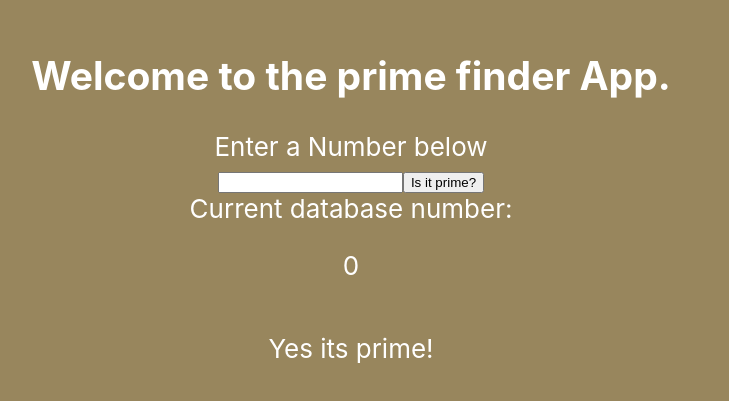
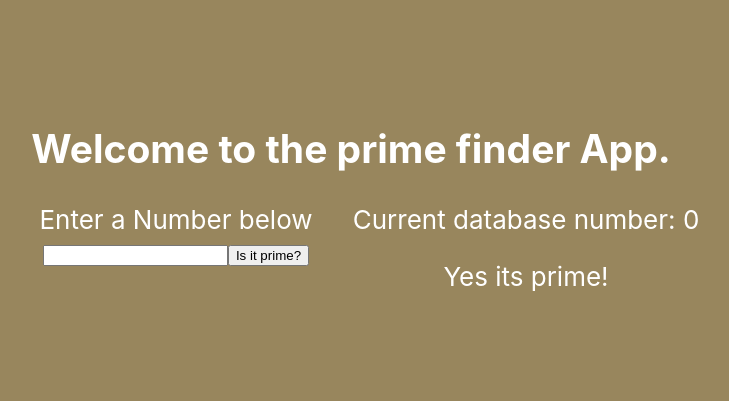
Before and after one commit to ChristopherHowe/prime-finder, a React (Create React App) app in the folder prime-app/: page / in a window 1280 px wide. Shown: the part 195-596 px from the top of the page, without its empty margins (289-1018 px from the left). Built offline with nearby package versions, Linux system fonts and the light colour scheme; no server answers.

Commit message:
styling changes

```diff
--- a/prime-app/public/index.html
+++ b/prime-app/public/index.html
@@ -2,7 +2,6 @@
 <html lang="en">
   <head>
     <meta charset="utf-8" />
-    <link rel="icon" href="%PUBLIC_URL%/favicon.ico" />
     <meta name="viewport" content="width=device-width, initial-scale=1" />
     <meta name="theme-color" content="#000000" />
     <meta
@@ -10,34 +9,13 @@
       content="Web site created using create-react-app"
     />
     <link rel="apple-touch-icon" href="%PUBLIC_URL%/logo192.png" />
-    <!--
-      manifest.json provides metadata used when your web app is installed on a
-      user's mobile device or desktop. See https://developers.google.com/web/fundamentals/web-app-manifest/
-    -->
+
     <link rel="manifest" href="%PUBLIC_URL%/manifest.json" />
-    <!--
-      Notice the use of %PUBLIC_URL% in the tags above.
-      It will be replaced with the URL of the `public` folder during the build.
-      Only files inside the `public` folder can be referenced from the HTML.
 
-      Unlike "/favicon.ico" or "favicon.ico", "%PUBLIC_URL%/favicon.ico" will
-      work correctly both with client-side routing and a non-root public URL.
-      Learn how to configure a non-root public URL by running `npm run build`.
-    -->
-    <title>React App</title>
+    <title>Prime App</title>
   </head>
   <body>
     <noscript>You need to enable JavaScript to run this app.</noscript>
     <div id="root"></div>
-    <!--
-      This HTML file is a template.
-      If you open it directly in the browser, you will see an empty page.
-
-      You can add webfonts, meta tags, or analytics to this file.
-      The build step will place the bundled scripts into the <body> tag.
-
-      To begin the development, run `npm start` or `yarn start`.
-      To create a production bundle, use `npm run build` or `yarn build`.
-    -->
   </body>
 </html>
--- a/prime-app/src/App.css
+++ b/prime-app/src/App.css
@@ -16,3 +16,12 @@
 .App-link {
   color: #61dafb;
 }
+
+.interface {
+    min-width: 700px;
+    display: flex;
+}
+
+.element {
+    flex: 1;
+}
--- a/prime-app/src/App.js
+++ b/prime-app/src/App.js
@@ -31,11 +31,20 @@
             <div className="App">
                 <header className="App-header">
                     <h2>Welcome to the prime finder App.</h2>
-                    <label>Enter a Number below</label>
-                    <PrimeInput update={this.updateApp} />
-                    <label id="dbNum">Current database number:</label>
-                    <p>{this.state.databaseVal}</p>
-                    <p>{this.state.prime ? "Yes its prime!" : "No its not prime"}</p>
+                    <div class="interface">
+                        <div class="element">
+                            <label>Enter a Number below</label>
+                            <PrimeInput update={this.updateApp} />
+                        </div>
+                        <div class="element">
+                            <label id="dbNum">Current database number: </label>
+                            <output>{this.state.databaseVal}</output>
+                            <p>{this.state.prime ? "Yes its prime!" : "No its not prime"}</p>
+                            <style>
+
+                            </style>
+                        </div>
+                    </div>
                 </header>
             </div>
         );
```
